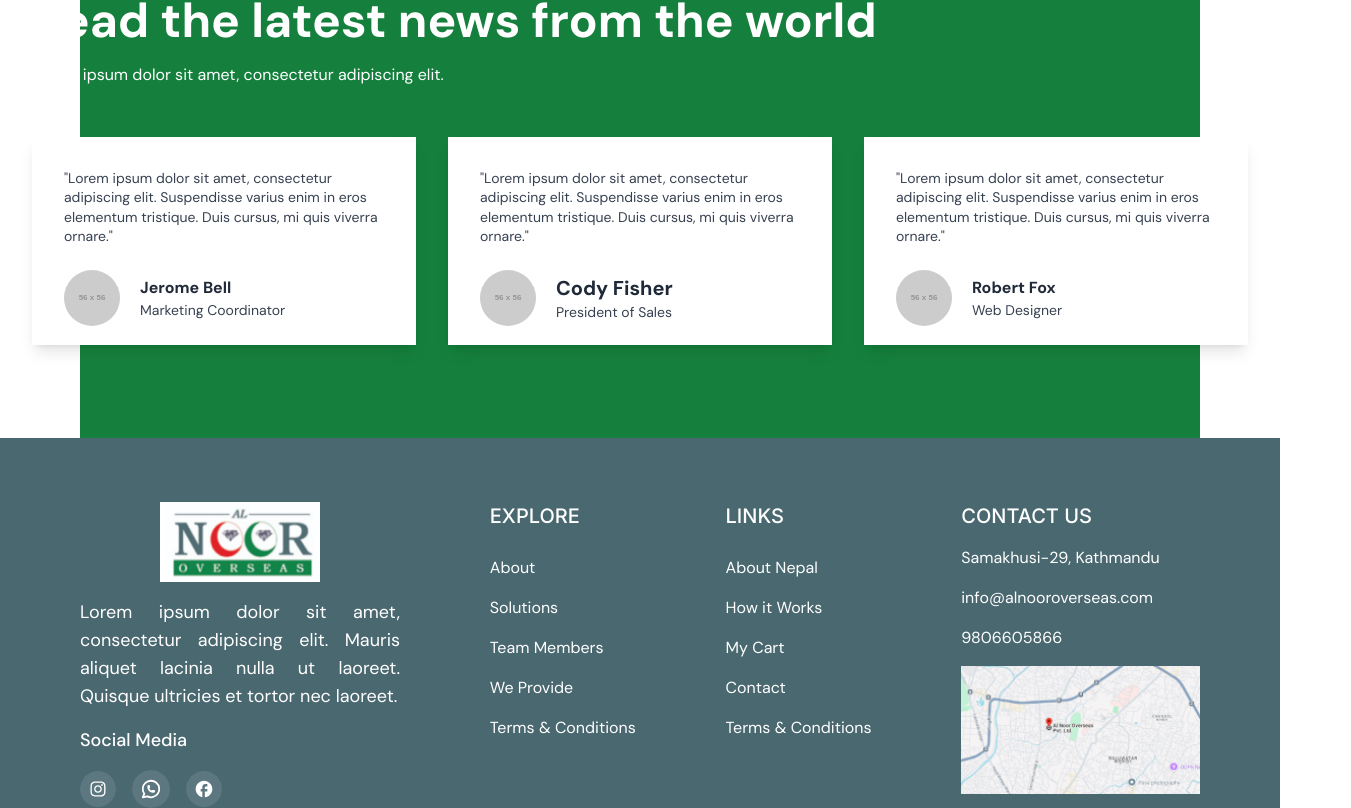
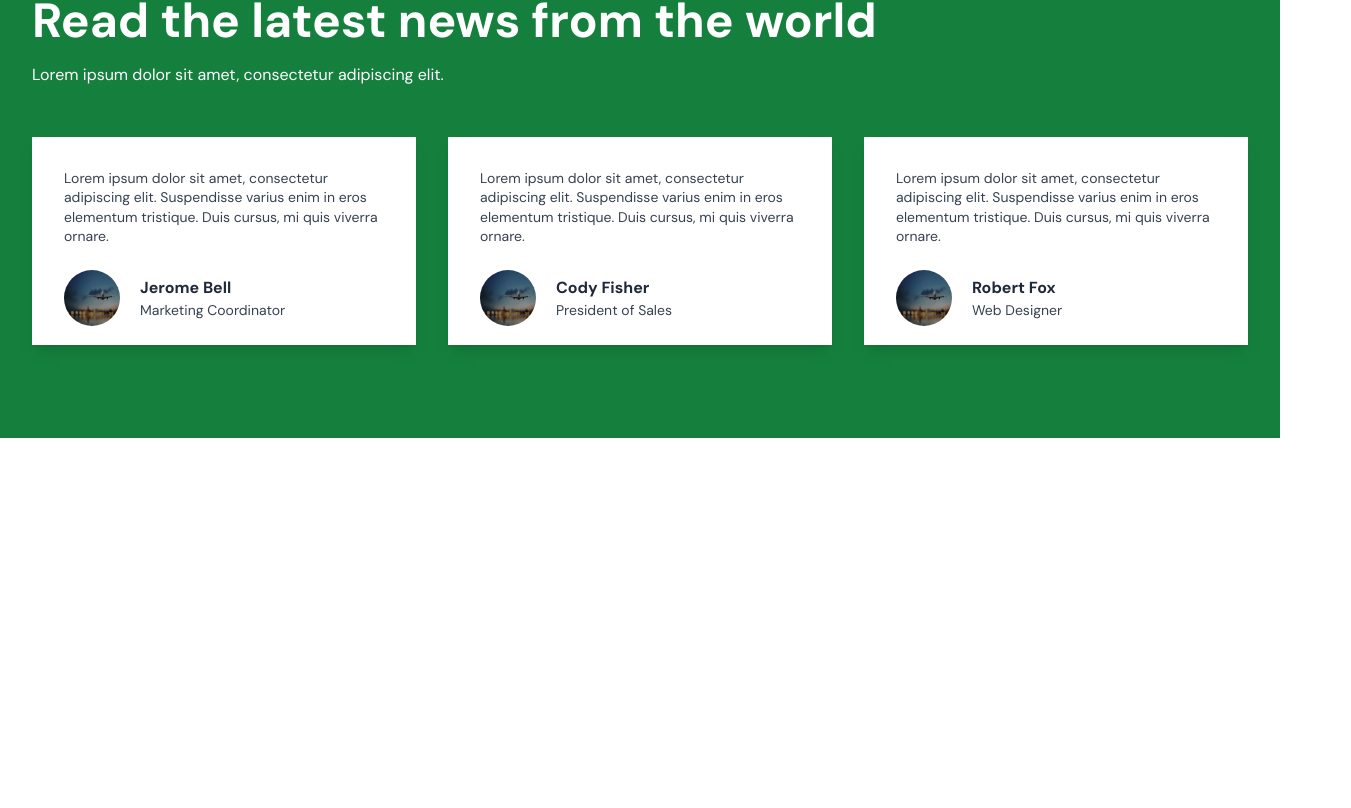
Before and after one commit to rhitik17/Al-noor-fe, a React (Vite) app: page / in a window 1280 px wide. Shown: the part 2812-3620 px from the top of the page, 1351 px wide, since content can reach past the window. Built offline with nearby package versions, Linux system fonts and the light colour scheme.

Commit message:
Refactored LatestNews and SuccessStories components, extracted TestimonialCard component, and updated Home page layout

```diff
--- a/src/components/home/Latestnews.jsx
+++ b/src/components/home/Latestnews.jsx
@@ -2,10 +2,9 @@ import React from "react";
 
 const LatestNews = () => {
   return (
-    <div className="relative w-full  h-[864px] bg-white mx-auto">
+    <div className="relative w-full h-[864px] bg-white mx-auto">
       {/* Main Content */}
-      <div className="absolute   h-[752px] flex flex-col gap-24">
-
+      <div className="w-full absolute h-[752px] flex flex-col gap-24">
         {/* Title Section */}
         <div className="flex flex-col gap-2">
           <h2 className="text-primary-red text-2xl font-bold font-inter">Latest News</h2>
@@ -13,23 +12,21 @@ const LatestNews = () => {
             Read the latest news from the world
           </h3>
           <p className="text-neutral-black text-lg font-normal font-inter leading-[1.875rem]">
-            Lorem Ipsum is simply dummy text of the and typesetting industry.
-            Lorem Ipsum has been the industry's standard.
+            Lorem Ipsum is simply dummy text of the and typesetting industry. Lorem Ipsum has been the industry's standard.
           </p>
         </div>
 
         {/* News Cards */}
-        <div className="flex gap-10">
+        <div className="w-full flex justify-between ">
           {[...Array(3)].map((_, index) => (
-            <div key={index} className="w-[397px] h-[484px] relative">
+            <div key={index} className="w-[397px] h-[484px] relative flex-shrink-0">
               {/* Image and Overlay */}
               <div className="relative w-full h-[294.69px] bg-neutral-lightGray">
                 <img
                   src="/images/plane.jpg"
                   alt="News Thumbnail"
-                  className="absolute w-[450px] h-[411.67px]"
+                  className="absolute inset-0 object-cover w-full h-full"
                 />
-                <div className="absolute inset-0 bg-black opacity-10"></div>
               </div>
 
               {/* Card Bottom Section */}
--- a/src/components/home/SucessStories.jsx
+++ b/src/components/home/SucessStories.jsx
@@ -1,86 +1,70 @@
 import React from "react";
 
-const SucessStories = () => {
+// TestimonialCard component for individual success story cards
+const TestimonialCard = ({ image, name, position, testimonial }) => {
+  return (
+    <div className="w-96 h-52 p-8 bg-white shadow-lg flex flex-col gap-6">
+      <p className="text-gray-700 text-sm leading-snug">{testimonial}</p>
+      <div className="flex items-center gap-5">
+        <img className="w-14 h-14 rounded-full" src={image} alt={`${name}'s avatar`} />
+        <div className="flex flex-col">
+          <span className="text-gray-800 text-base font-semibold">{name}</span>
+          <span className="text-gray-700 text-sm">{position}</span>
+        </div>
+      </div>
+    </div>
+  );
+};
+
+// Main SuccessStories component
+const SuccessStories = () => {
+  const testimonials = [
+    {
+      image: "/images/plane.jpg",
+      name: "Jerome Bell",
+      position: "Marketing Coordinator",
+      testimonial: "Lorem ipsum dolor sit amet, consectetur adipiscing elit. Suspendisse varius enim in eros elementum tristique. Duis cursus, mi quis viverra ornare."
+    },
+    {
+      image: "/images/plane.jpg",
+      name: "Cody Fisher",
+      position: "President of Sales",
+      testimonial: "Lorem ipsum dolor sit amet, consectetur adipiscing elit. Suspendisse varius enim in eros elementum tristique. Duis cursus, mi quis viverra ornare."
+    },
+    {
+      image: "/images/plane.jpg",
+      name: "Robert Fox",
+      position: "Web Designer",
+      testimonial: "Lorem ipsum dolor sit amet, consectetur adipiscing elit. Suspendisse varius enim in eros elementum tristique. Duis cursus, mi quis viverra ornare."
+    },
+  ];
+
   return (
     <div className="w-full h-[578px] px-20 py-20 bg-green-700 flex justify-center items-center">
       <div className="flex flex-col gap-12">
         <div className="flex flex-col gap-4">
           <div className="flex flex-col gap-3">
             <h2 className="text-white text-2xl font-bold">Success Stories</h2>
-            <h3 className="text-white text-5xl font-bold">
-              Read the latest news from the world
-            </h3>
+            <h3 className="text-white text-5xl font-bold">Read the latest news from the world</h3>
           </div>
           <p className="text-white text-base font-normal max-w-lg leading-7">
             Lorem ipsum dolor sit amet, consectetur adipiscing elit.
           </p>
         </div>
         <div className="relative flex gap-8">
-          <div className="w-96 h-52 p-8 bg-white shadow-lg flex flex-col gap-6">
-            <p className="text-gray-700 text-sm leading-snug">
-              "Lorem ipsum dolor sit amet, consectetur adipiscing elit.
-              Suspendisse varius enim in eros elementum tristique. Duis cursus,
-              mi quis viverra ornare."
-            </p>
-            <div className="flex items-center gap-5">
-              <img
-                className="w-14 h-14 rounded-full"
-                src="https://via.placeholder.com/56x56"
-              />
-              <div className="flex flex-col">
-                <span className="text-gray-800 text-base font-semibold">
-                  Jerome Bell
-                </span>
-                <span className="text-gray-700 text-sm">
-                  Marketing Coordinator
-                </span>
-              </div>
-            </div>
-          </div>
-          <div className="w-96 h-52 p-8 bg-white shadow-lg flex flex-col gap-6">
-            <p className="text-gray-700 text-sm leading-snug">
-              "Lorem ipsum dolor sit amet, consectetur adipiscing elit.
-              Suspendisse varius enim in eros elementum tristique. Duis cursus,
-              mi quis viverra ornare."
-            </p>
-            <div className="flex items-center gap-5">
-              <img
-                className="w-14 h-14 rounded-full"
-                src="https://via.placeholder.com/56x56"
-              />
-              <div className="flex flex-col">
-                <span className="text-gray-800 text-xl font-semibold">
-                  Cody Fisher
-                </span>
-                <span className="text-gray-700 text-sm">
-                  President of Sales
-                </span>
-              </div>
-            </div>
-          </div>
-          <div className="w-96 h-52 p-8 bg-white shadow-lg flex flex-col gap-6">
-            <p className="text-gray-700 text-sm leading-snug">
-              "Lorem ipsum dolor sit amet, consectetur adipiscing elit.
-              Suspendisse varius enim in eros elementum tristique. Duis cursus,
-              mi quis viverra ornare."
-            </p>
-            <div className="flex items-center gap-5">
-              <img
-                className="w-14 h-14 rounded-full"
-                src="https://via.placeholder.com/56x56"
-              />
-              <div className="flex flex-col">
-                <span className="text-gray-800 text-base font-semibold">
-                  Robert Fox
-                </span>
-                <span className="text-gray-700 text-sm">Web Designer</span>
-              </div>
-            </div>
-          </div>
+          {testimonials.map((testimonial, index) => (
+            <TestimonialCard
+              key={index}
+              image={testimonial.image}
+              name={testimonial.name}
+              position={testimonial.position}
+              testimonial={testimonial.testimonial}
+            />
+          ))}
         </div>
       </div>
     </div>
   );
 };
 
-export default SucessStories;
+export default SuccessStories;
--- a/src/views/pages/Home.jsx
+++ b/src/views/pages/Home.jsx
@@ -27,13 +27,13 @@ const Home = () => {
 
   return (
     <>
-      <section className="px-20 pt-16 flex flex-col items-center">
+      <section className="py-16">
+        <div className="px-20  flex flex-col items-center">
           <HeroSection />
           <JobSearchSection />
 
           <div className="w-full py-24 flex items-center justify-between gap-24 ">
             <div className="w-9/12 space-y-20 ">
-
               {supports.map((support, index) => (
                 <div
                   key={index}
@@ -48,14 +48,15 @@ const Home = () => {
                   />
                 </div>
               ))}
-
             </div>
             <div className="">
               <AboutCard />
             </div>
           </div>
           <LatestNews />
+        </div>
         <SucessStories />
+        <div className="h-96"></div>
       </section>
     </>
   );
```
Lines whose indentation alone changed are shown as unchanged.
